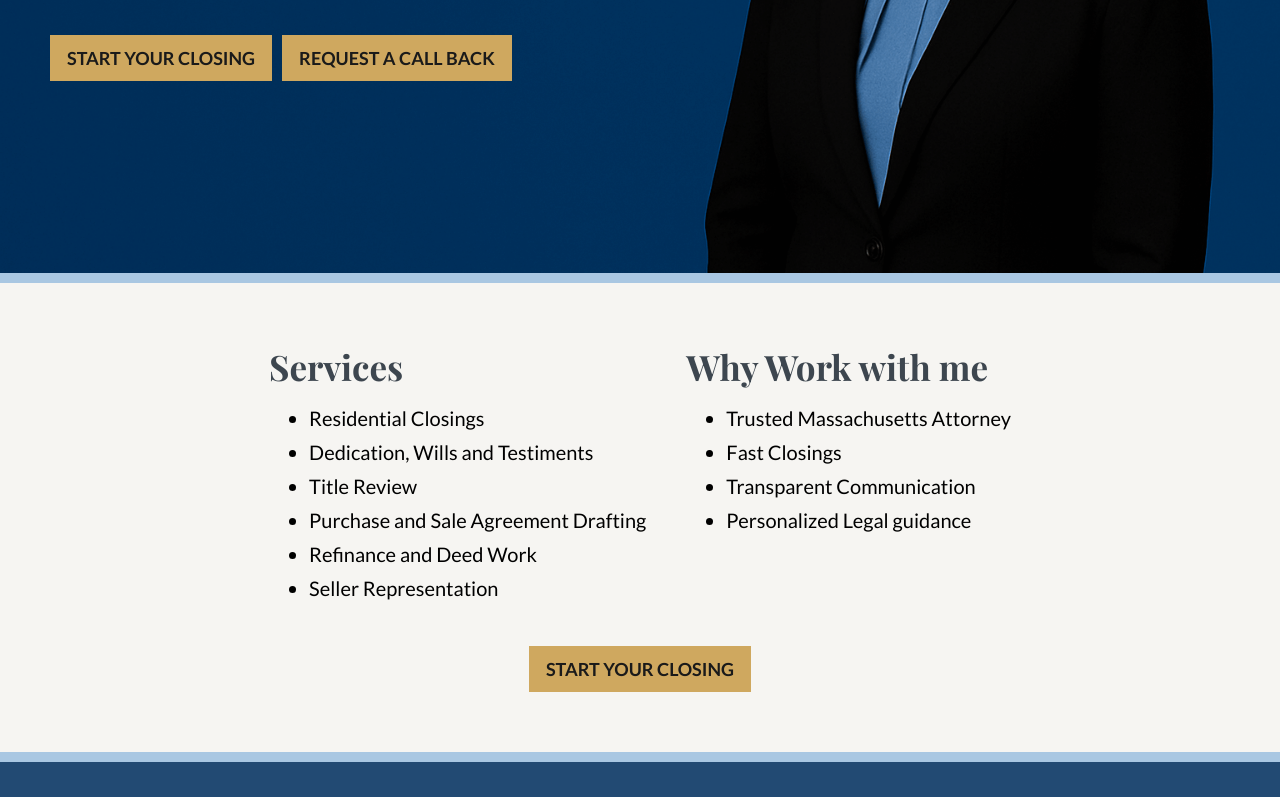
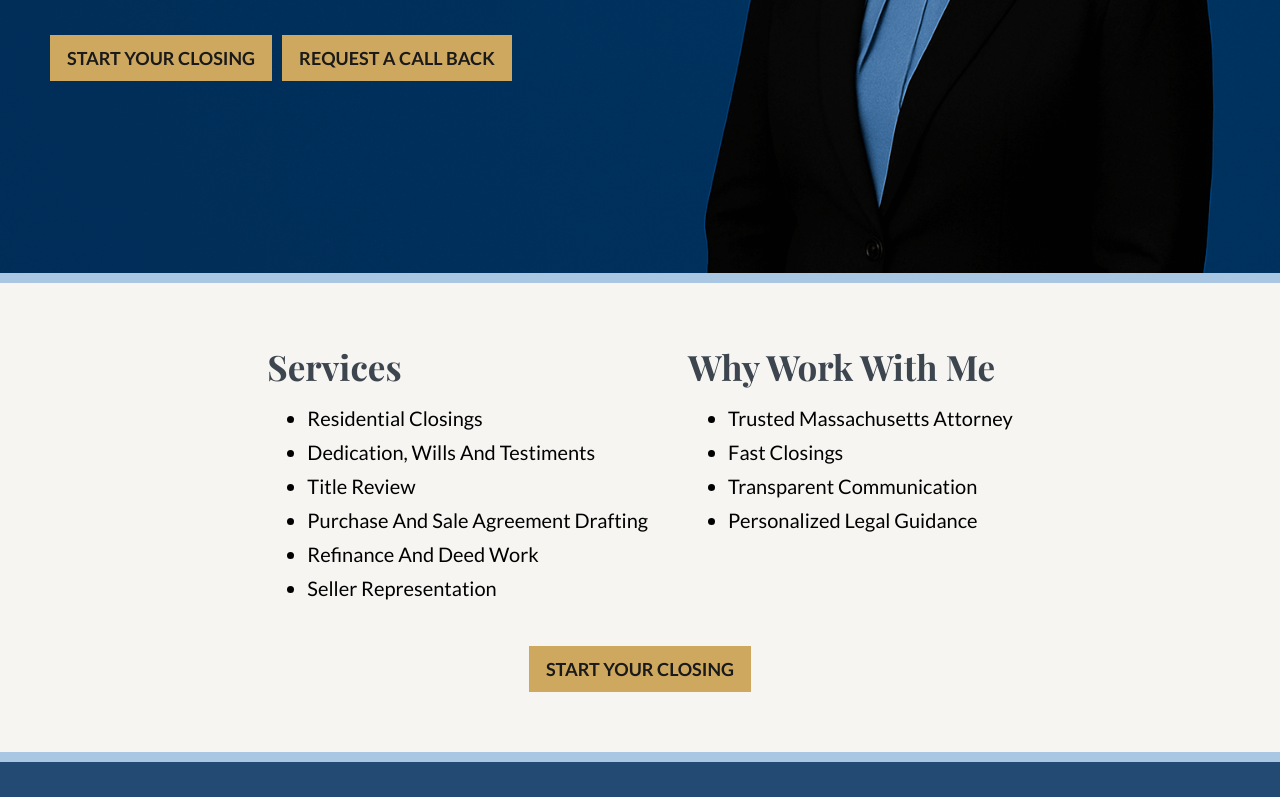
Before and after one commit to heathervalene/laurie_sullivan, a plain HTML site: page index.html in a window 1280 px wide. Shown: the part 527-1324 px from the top of the page. Drawn offline with nearby package versions, Linux system fonts and the light colour scheme; a web font is replaced by a local one.

Commit message:
style update

```diff
--- a/style.css
+++ b/style.css
@@ -73,6 +73,7 @@ margin: 0;
 h2 {
     color:  #3D464F;
     font-size: 35px;
+    text-transform: capitalize;
 }
 
 .body-cta {
@@ -94,6 +95,7 @@ h2 {
 li {
     font-size: 20px;
     margin-bottom: 10px;
+    text-transform: capitalize;
 }
 
 
```
